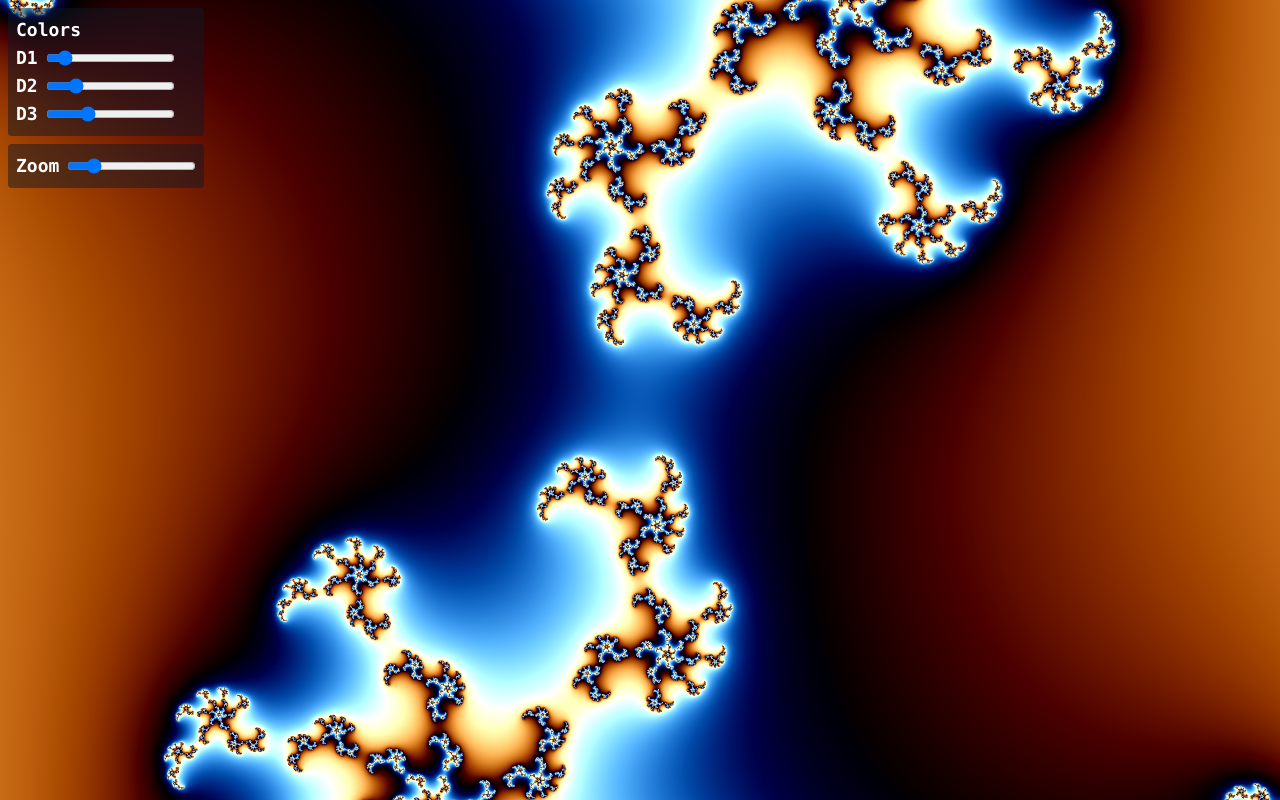
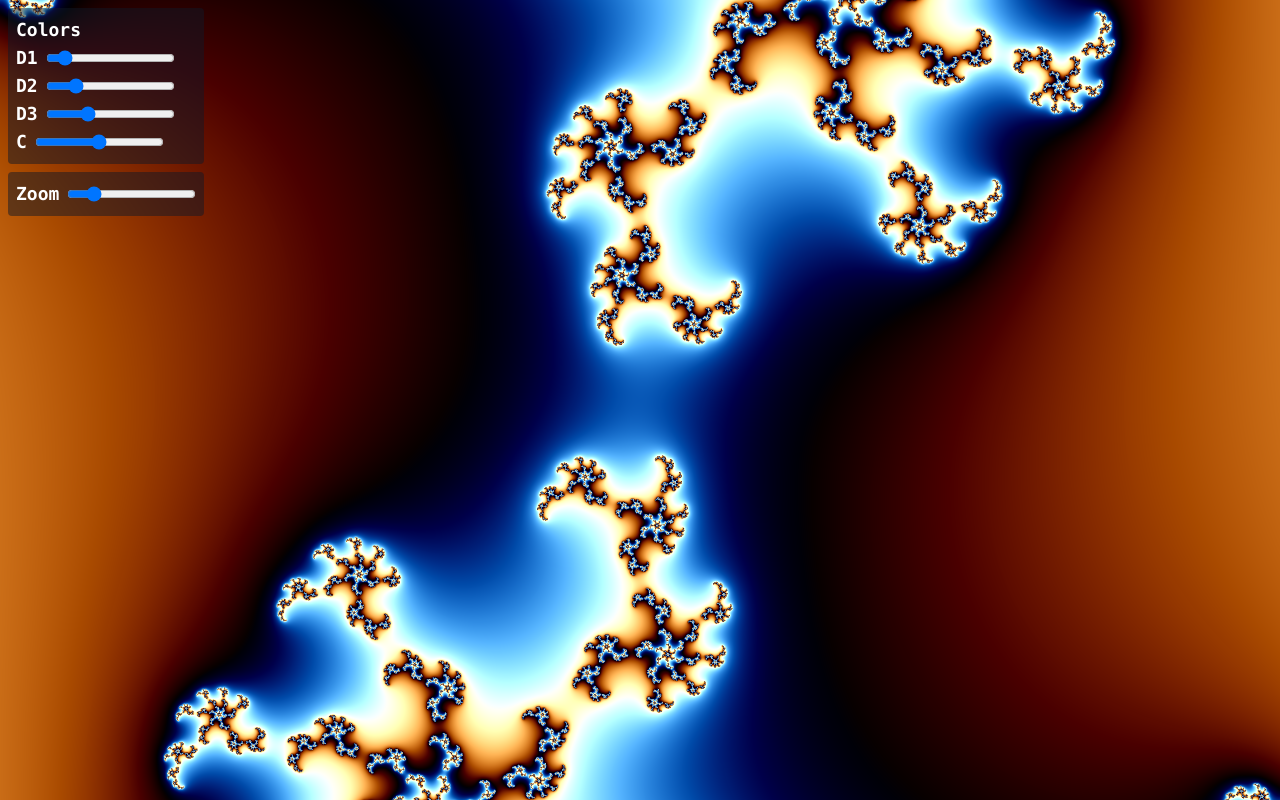
Before and after one commit to cronokirby/fractals, a React (Create React App) app: page / in a window 1280 px wide. Built offline with nearby package versions, Linux system fonts and the light colour scheme.

Commit message:
Allow choosing C parameter

```diff
--- a/src/App.tsx
+++ b/src/App.tsx
@@ -13,7 +13,8 @@ function App() {
       r: 0.1,
       g: 0.2,
       b: 0.3
-    }
+    },
+    colorC: 4.0
   })
   const onChangeR = (event: any) => {
     setScene({ ...scene, colorD: { ...scene.colorD, r: Number(event.target.value) } })
@@ -23,6 +24,9 @@ function App() {
   };
   const onChangeB = (event: any) => {
     setScene({ ...scene, colorD: { ...scene.colorD, b: Number(event.target.value) } })
+  };
+  const onChangeC = (event: any) => {
+    setScene({ ...scene, colorC: Number(event.target.value) })
   };
   const onChangeZoom = (event: any) => {
     setScene({ ...scene, zoom: BASE ** Number(event.target.value) })
@@ -82,6 +86,10 @@ function App() {
             <span>D3</span>
             <input type="range" min="0" max="1" step="0.01" value={scene.colorD.b} onChange={onChangeB} />
           </div>
+          <div className="flex items-center space-x-2">
+            <span>C</span>
+            <input type="range" min="0.0" max="8.0" step="0.01" value={scene.colorC} onChange={onChangeC} />
+          </div>
         </div>
         <div className="bg-gray-900 bg-opacity-50 p-2 rounded">
           <div className="flex items-center space-x-2">
--- a/src/Scene.tsx
+++ b/src/Scene.tsx
@@ -8,6 +8,7 @@ export interface SceneInfo {
   zoom: number;
   center: { x: number, y: number };
   colorD: { r: number, g: number, b: number };
+  colorC: number;
 }
 
 interface Buffers {
@@ -80,6 +81,7 @@ interface AttribLocations {
 interface UniformLocations {
   uResolution: WebGLUniformLocation;
   uColorD: WebGLUniformLocation;
+  uColorC: WebGLUniformLocation;
   uCenter: WebGLUniformLocation;
   uZoom: WebGLUniformLocation;
 }
@@ -105,6 +107,7 @@ class GLContext {
       uniformLocations: {
         uResolution: gl.getUniformLocation(shaderProgram, 'uResolution'),
         uColorD: gl.getUniformLocation(shaderProgram, 'uColorD'),
+        uColorC: gl.getUniformLocation(shaderProgram, 'uColorC'),
         uCenter: gl.getUniformLocation(shaderProgram, 'uCenter'),
         uZoom: gl.getUniformLocation(shaderProgram, 'uZoom')
       }
@@ -147,6 +150,7 @@ class GLContext {
     // Set the shader uniforms
     this.gl.uniform2fv(this.programInfo.uniformLocations.uResolution, [scene.width, scene.height])
     this.gl.uniform3fv(this.programInfo.uniformLocations.uColorD, [scene.colorD.r, scene.colorD.g, scene.colorD.b]);
+    this.gl.uniform1f(this.programInfo.uniformLocations.uColorC, scene.colorC);
     this.gl.uniform2fv(this.programInfo.uniformLocations.uCenter, [scene.center.x, scene.center.y]);
     this.gl.uniform1f(this.programInfo.uniformLocations.uZoom, scene.zoom);
 
--- a/src/fsSource.ts
+++ b/src/fsSource.ts
@@ -6,6 +6,7 @@ const fragmentShader = `
   uniform vec2 uResolution;
   uniform vec2 uCenter;
   uniform vec3 uColorD;
+  uniform float uColorC;
   uniform float uZoom;
 
   #define N 64.
@@ -91,7 +92,7 @@ const fragmentShader = `
   void main() {
     vec3 a = vec3(0.5);
     vec3 b = vec3(0.6);
-    vec3 c = vec3(4.0);
+    vec3 c = vec3(uColorC);
 
     vec3 color = vec3(0);
     float ratio = uResolution.x / uResolution.y;
```
